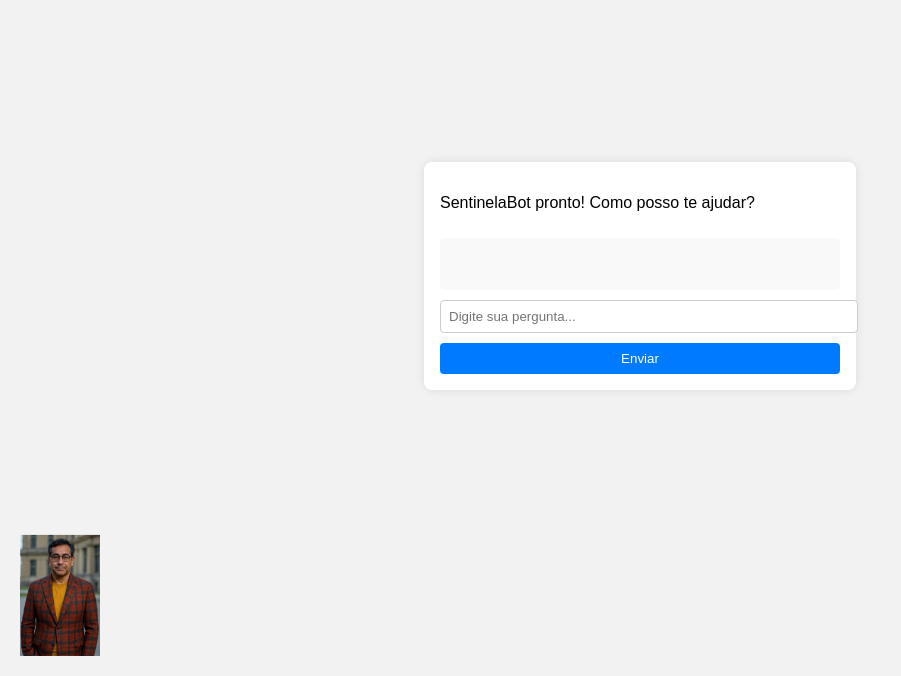
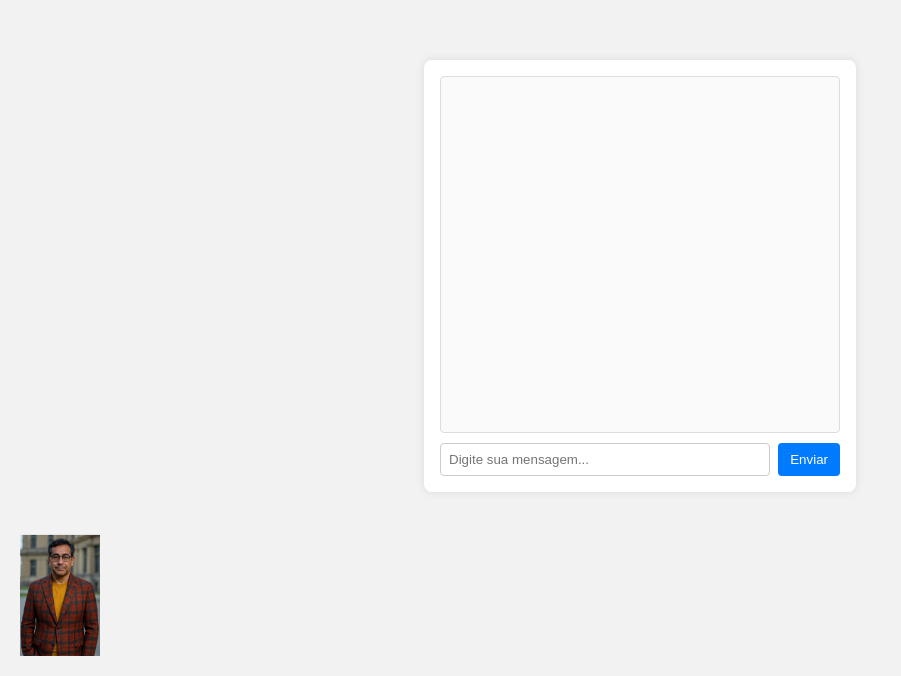
Before and after one commit to sammaymaelly/sentinelabot-gemini1, a plain HTML site: page public/index.html in a window 1280 px wide. Shown: the part 124-800 px from the top of the page, without its empty margins (0-901 px from the left). Drawn offline with Linux system fonts and the light colour scheme.

Commit message:
Update index.html

```diff
--- a/public/index.html
+++ b/public/index.html
@@ -15,6 +15,7 @@
       height: 100vh;
       background-color: #f2f2f2;
     }
+
     #chat-container {
       position: relative;
       width: 400px;
@@ -24,46 +25,77 @@
       padding: 16px;
       display: flex;
       flex-direction: column;
-      gap: 10px;
+      height: 400px;
     }
+
+    #chat-window {
+      flex: 1;
+      overflow-y: auto;
+      padding: 8px;
+      background: #fafafa;
+      border: 1px solid #ddd;
+      border-radius: 4px;
+      margin-bottom: 10px;
+    }
+
+    .message {
+      margin: 6px 0;
+      padding: 8px 12px;
+      border-radius: 8px;
+      max-width: 70%;
+      word-wrap: break-word;
+    }
+
+    .user {
+      background: #007BFF;
+      color: white;
+      align-self: flex-end;
+      margin-left: auto;
+    }
+
+    .bot {
+      background: #e5e5e5;
+      color: black;
+      margin-right: auto;
+    }
+
+    #input-area {
+      display: flex;
+      gap: 8px;
+    }
+
+    #input-area input {
+      flex: 1;
+      padding: 8px;
+      border: 1px solid #ccc;
+      border-radius: 4px;
+    }
+
+    #input-area button {
+      padding: 8px 12px;
+      border: none;
+      background: #007BFF;
+      color: white;
+      border-radius: 4px;
+      cursor: pointer;
+    }
+
     #avatar {
       position: fixed;
       bottom: 20px;
       left: 20px;
       width: 80px;
     }
-    #output {
-      min-height: 40px;
-      padding: 6px;
-      background: #f9f9f9;
-      border-radius: 4px;
-    }
-    input[type="text"] {
-      padding: 8px;
-      border-radius: 4px;
-      border: 1px solid #ccc;
-      width: 100%;
-    }
-    button {
-      padding: 8px;
-      background-color: #007BFF;
-      color: white;
-      border: none;
-      border-radius: 4px;
-      cursor: pointer;
-    }
-    button:hover {
-      background-color: #0056b3;
-    }
   </style>
 </head>
 <body>
   <img id="avatar" src="/avatar.jpg" alt="Avatar do Bot">
   <div id="chat-container">
-    <p id="loading">SentinelaBot está carregando...</p>
-    <div id="output"></div>
-    <input type="text" id="userInput" placeholder="Digite sua pergunta..." />
-  <button id="enviarBtn">Enviar</button>
+    <div id="chat-window"></div>
+    <div id="input-area">
+      <input type="text" id="userInput" placeholder="Digite sua mensagem..." />
+      <button id="sendBtn">Enviar</button>
+    </div>
   </div>
   <script src="/chat.js"></script>
 </body>
```
